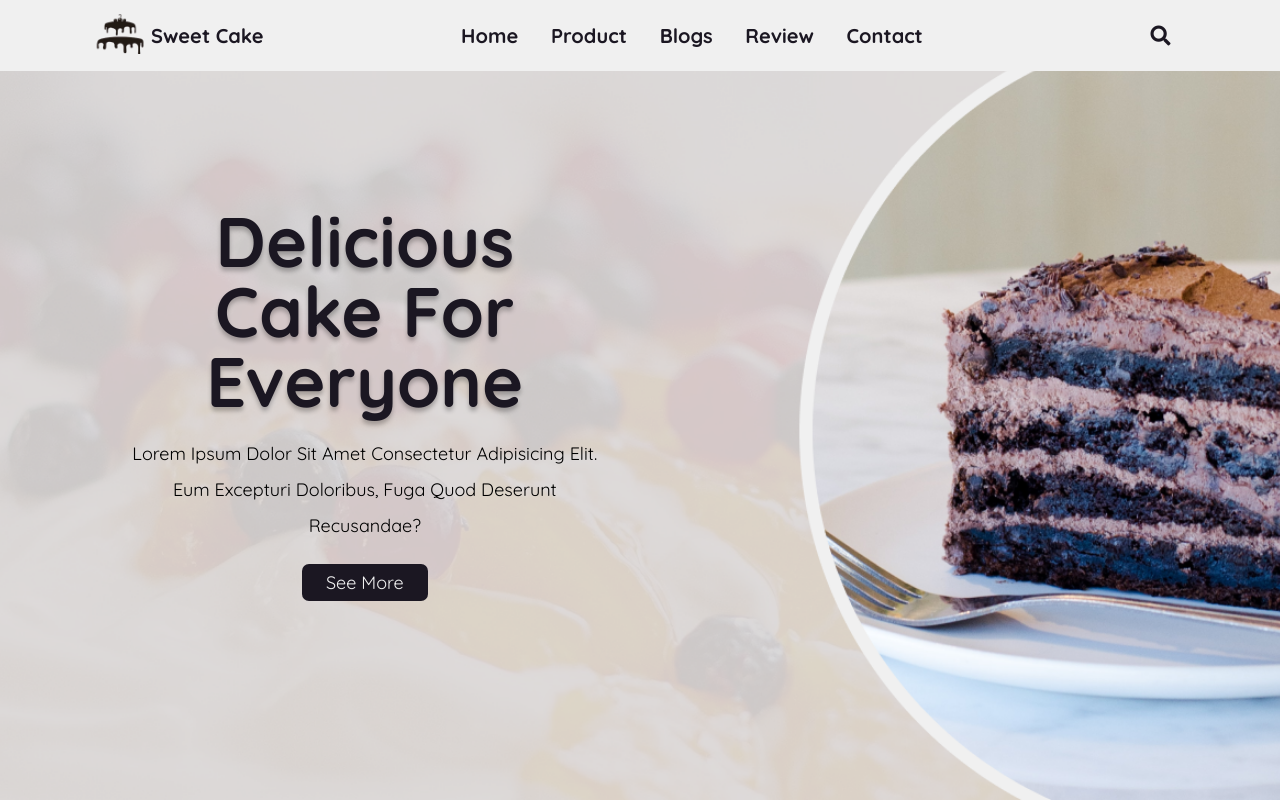
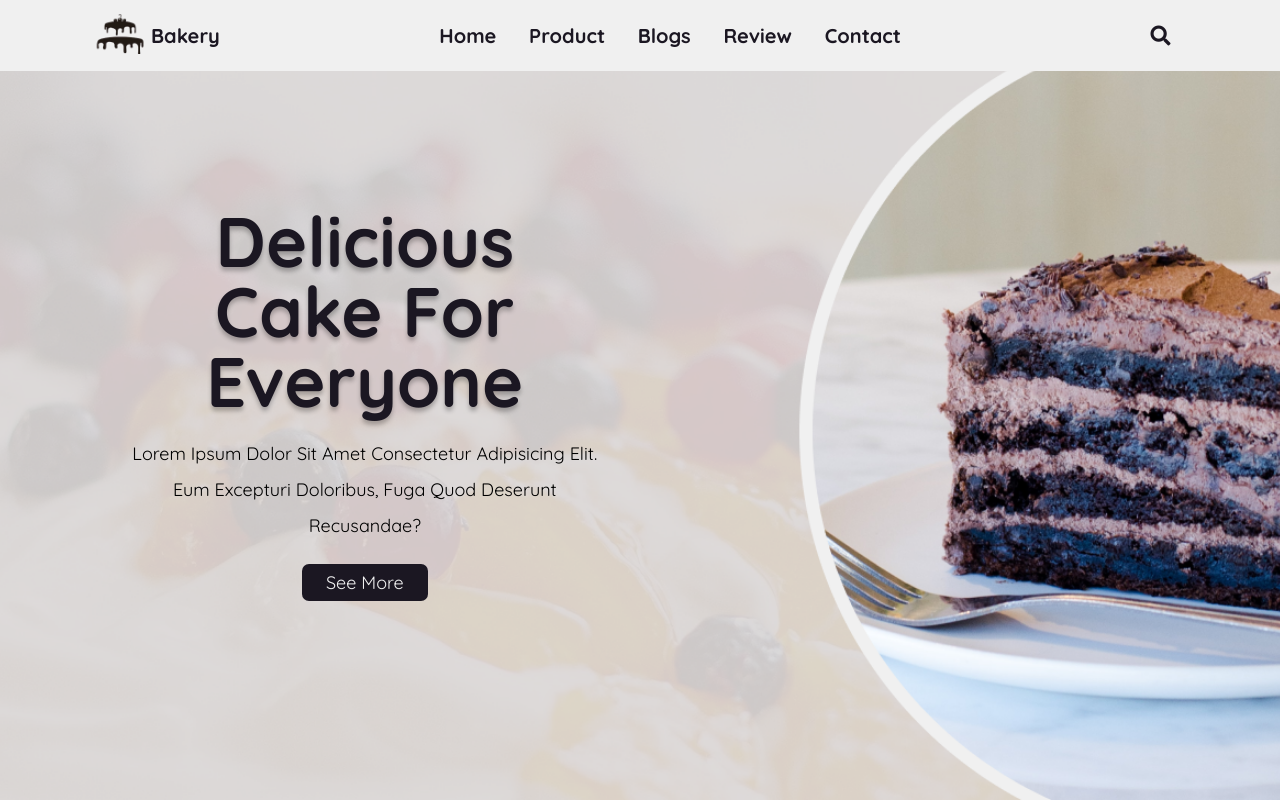
Before and after one commit to ssaharn/bakery-project, a plain HTML site: page backery project/index.html in a window 1280 px wide. Shown: the top 802 px of the page. Drawn offline with nearby package versions, Linux system fonts and the light colour scheme.

Commit message:
Update index.html

```diff
--- a/backery project/index.html
+++ b/backery project/index.html
@@ -5,7 +5,7 @@
     <meta charset="UTF-8">
     <meta http-equiv="X-UA-Compatible" content="IE=edge">
     <meta name="viewport" content="width=device-width, initial-scale=1.0">
-    <title>Sweet Cake</title>
+    <title>Bakery</title>
 
     <!-- swiper link  -->
     <link rel="stylesheet" href="https://unpkg.com/swiper/swiper-bundle.min.css" />
@@ -23,7 +23,7 @@
     <header class="header">
         <div class="logoContent">
             <a href="#" class="logo"><img src="images/logo.png" alt=""></a>
-            <h1 class="logoName">Sweet Cake </h1>
+            <h1 class="logoName">Bakery </h1>
         </div>
 
         <nav class="navbar">
@@ -336,7 +336,7 @@
             <div class="mainBox">
                 <div class="content">
                     <a href="#"><img src="images/logo.png" alt=""></a>
-                    <h1 class="logoName"> Sweet Cake </h1>
+                    <h1 class="logoName"> Bakery Cake </h1>
                 </div>
 
                 <p>Lorem ipsum dolor, sit amet consectetur adipisicing elit. Dicta accusamus maxime quod.</p>
```
